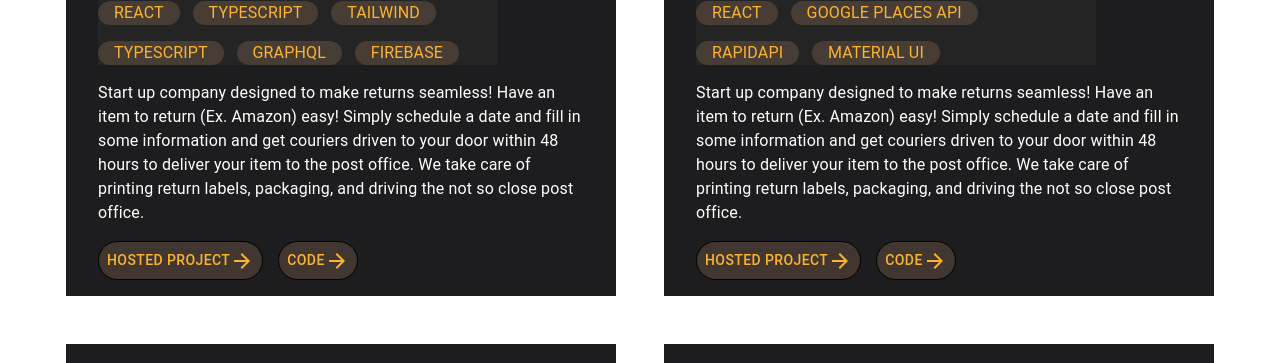
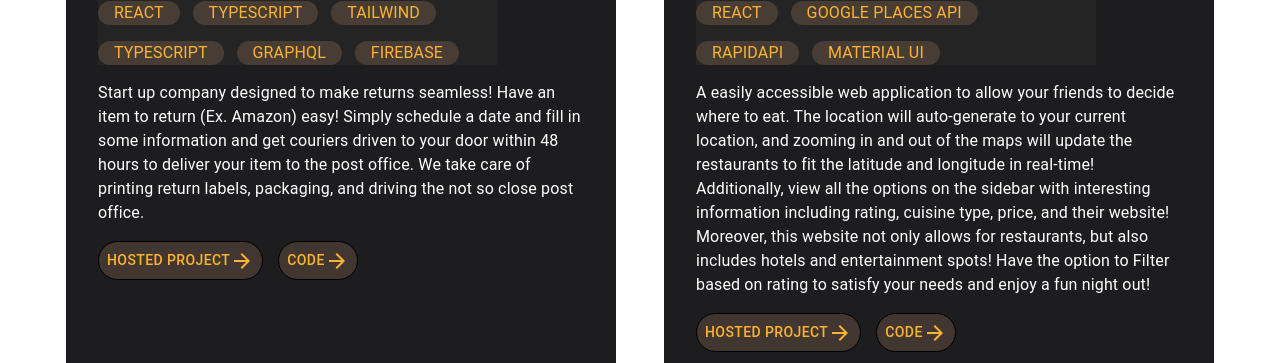
Before and after one commit to LGeoff31/Porfolio, a Next.js app: page /subcomponents/ProjectBox in a window 1280 px wide. Shown: the part 435-798 px from the top of the page. Built offline with nearby package versions, Linux system fonts and the light colour scheme.

Commit message:
Updated description for where2visit project ✅

```diff
--- a/pages/subcomponents/ProjectBox.tsx
+++ b/pages/subcomponents/ProjectBox.tsx
@@ -100,7 +100,7 @@ const ProjectBox = () => {
         title="Where2Visit"
         link="https://where2visit-test.netlify.app/"
         src="/images/maybenow.png"
-        description="Start up company designed to make returns seamless! Have an item to return (Ex. Amazon) easy! Simply schedule a date and fill in some information and get couriers driven to your door within 48 hours to deliver your item to the post office. We take care of printing return labels, packaging, and driving the not so close post office."
+        description="A easily accessible web application to allow your friends to decide where to eat. The location will auto-generate to your current location, and zooming in and out of the maps will update the restaurants to fit the latitude and longitude in real-time! Additionally, view all the options on the sidebar with interesting information including rating, cuisine type, price, and their website! Moreover, this website not only allows for restaurants, but also includes hotels and entertainment spots! Have the option to Filter based on rating to satisfy your needs and enjoy a fun night out!"
         hosted="https://where2visit-test.netlify.app"
         code="https://github.com/LGeoff31/where2visittest"
         skills={["react", "Google Places API", "RapidAPI", "Material UI"]}
```
